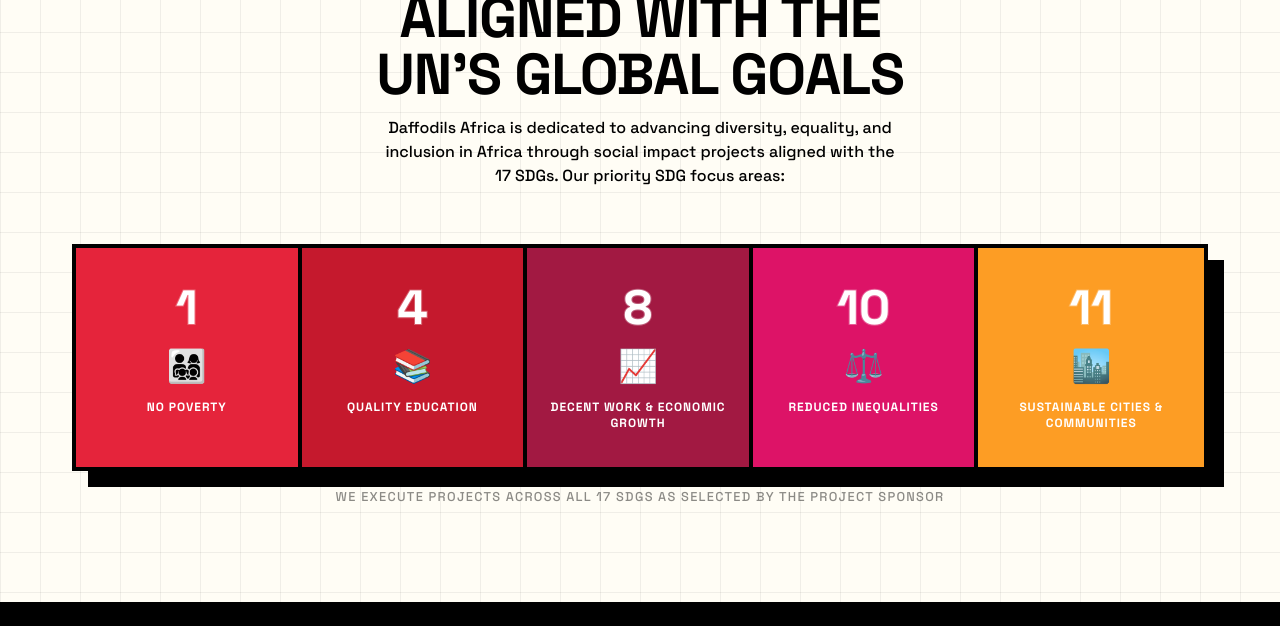
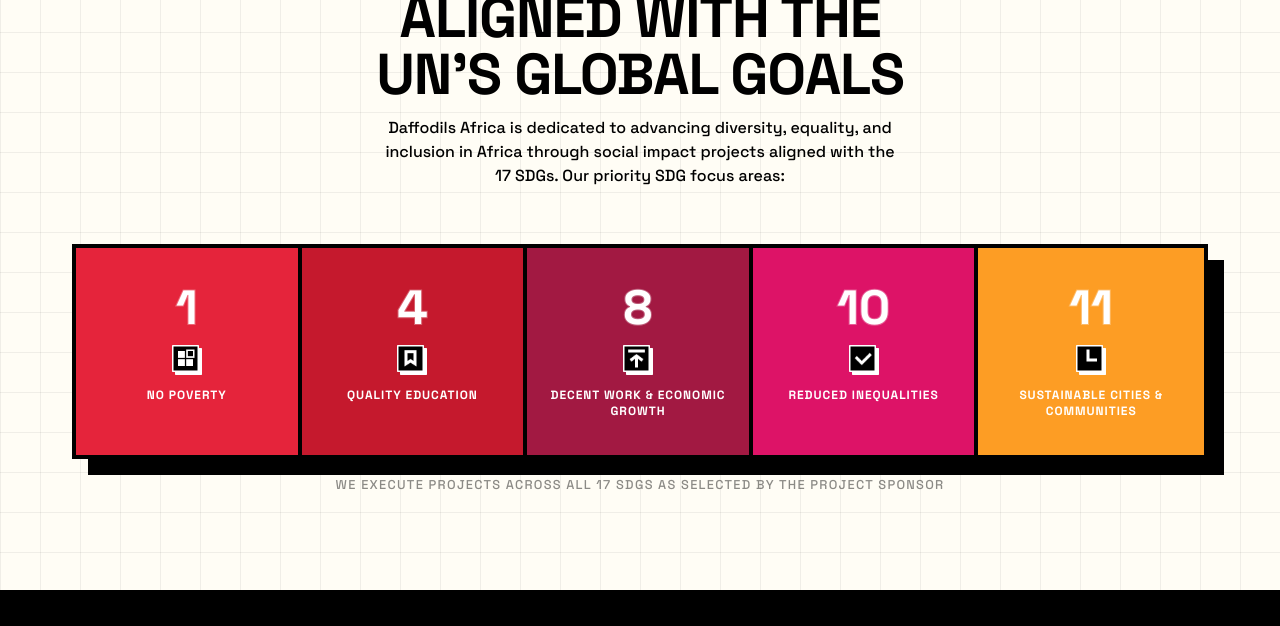
Before and after one commit to odgrande/daffodils-africa, a website: page index.html in a window 1280 px wide. Shown: the part 1296-1922 px from the top of the page. Drawn offline with Linux system fonts and the light colour scheme.

Commit message:
UN's Global Goals icon edit

```diff
--- a/index.html
+++ b/index.html
@@ -603,27 +603,27 @@
       <div class="sdg-grid-inner" style="display:grid;grid-template-columns:repeat(5,1fr);gap:0;border:var(--b);box-shadow:var(--sh-xl);">
         <div style="background:#E5243B;border-right:4px solid #000;padding:36px 20px;text-align:center;color:#fff;transition:transform 0.15s;" onmouseover="this.style.transform='translateY(-4px)'" onmouseout="this.style.transform='translateY(0)'">
           <span style="font-weight:900;font-size:3rem;line-height:1;display:block;-webkit-text-stroke:2px rgba(255,255,255,0.3);color:#fff;">1</span>
-          <div style="font-size:2rem;margin:10px 0;">👨‍👩‍👧‍👦</div>
+          <div style="margin:10px 0;"><img src="/assets/images/icons/inclusivity.png" width="36" height="36" style="filter:invert(1);display:block;margin:0 auto;" alt=""/></div>
           <p style="font-weight:900;font-size:0.75rem;text-transform:uppercase;letter-spacing:0.08em;line-height:1.3;">No Poverty</p>
         </div>
         <div style="background:#C5192D;border-right:4px solid #000;padding:36px 20px;text-align:center;color:#fff;transition:transform 0.15s;" onmouseover="this.style.transform='translateY(-4px)'" onmouseout="this.style.transform='translateY(0)'">
           <span style="font-weight:900;font-size:3rem;line-height:1;display:block;-webkit-text-stroke:2px rgba(255,255,255,0.3);color:#fff;">4</span>
-          <div style="font-size:2rem;margin:10px 0;">📚</div>
+          <div style="margin:10px 0;"><img src="/assets/images/icons/bookmark.png" width="36" height="36" style="filter:invert(1);display:block;margin:0 auto;" alt=""/></div>
           <p style="font-weight:900;font-size:0.75rem;text-transform:uppercase;letter-spacing:0.08em;line-height:1.3;">Quality Education</p>
         </div>
         <div style="background:#A21942;border-right:4px solid #000;padding:36px 20px;text-align:center;color:#fff;transition:transform 0.15s;" onmouseover="this.style.transform='translateY(-4px)'" onmouseout="this.style.transform='translateY(0)'">
           <span style="font-weight:900;font-size:3rem;line-height:1;display:block;-webkit-text-stroke:2px rgba(255,255,255,0.3);color:#fff;">8</span>
-          <div style="font-size:2rem;margin:10px 0;">📈</div>
+          <div style="margin:10px 0;"><img src="/assets/images/icons/growth.png" width="36" height="36" style="filter:invert(1);display:block;margin:0 auto;" alt=""/></div>
           <p style="font-weight:900;font-size:0.75rem;text-transform:uppercase;letter-spacing:0.08em;line-height:1.3;">Decent Work &amp; Economic Growth</p>
         </div>
         <div style="background:#DD1367;border-right:4px solid #000;padding:36px 20px;text-align:center;color:#fff;transition:transform 0.15s;" onmouseover="this.style.transform='translateY(-4px)'" onmouseout="this.style.transform='translateY(0)'">
           <span style="font-weight:900;font-size:3rem;line-height:1;display:block;-webkit-text-stroke:2px rgba(255,255,255,0.3);color:#fff;">10</span>
-          <div style="font-size:2rem;margin:10px 0;">⚖️</div>
+          <div style="margin:10px 0;"><img src="/assets/images/icons/check.png" width="36" height="36" style="filter:invert(1);display:block;margin:0 auto;" alt=""/></div>
           <p style="font-weight:900;font-size:0.75rem;text-transform:uppercase;letter-spacing:0.08em;line-height:1.3;">Reduced Inequalities</p>
         </div>
         <div style="background:#FD9D24;border-right:none;padding:36px 20px;text-align:center;color:#fff;transition:transform 0.15s;" onmouseover="this.style.transform='translateY(-4px)'" onmouseout="this.style.transform='translateY(0)'">
           <span style="font-weight:900;font-size:3rem;line-height:1;display:block;-webkit-text-stroke:2px rgba(255,255,255,0.3);color:#fff;">11</span>
-          <div style="font-size:2rem;margin:10px 0;">🏙️</div>
+          <div style="margin:10px 0;"><img src="/assets/images/icons/sustainability.png" width="36" height="36" style="filter:invert(1);display:block;margin:0 auto;" alt=""/></div>
           <p style="font-weight:900;font-size:0.75rem;text-transform:uppercase;letter-spacing:0.08em;line-height:1.3;">Sustainable Cities &amp; Communities</p>
         </div>
       </div>
```
